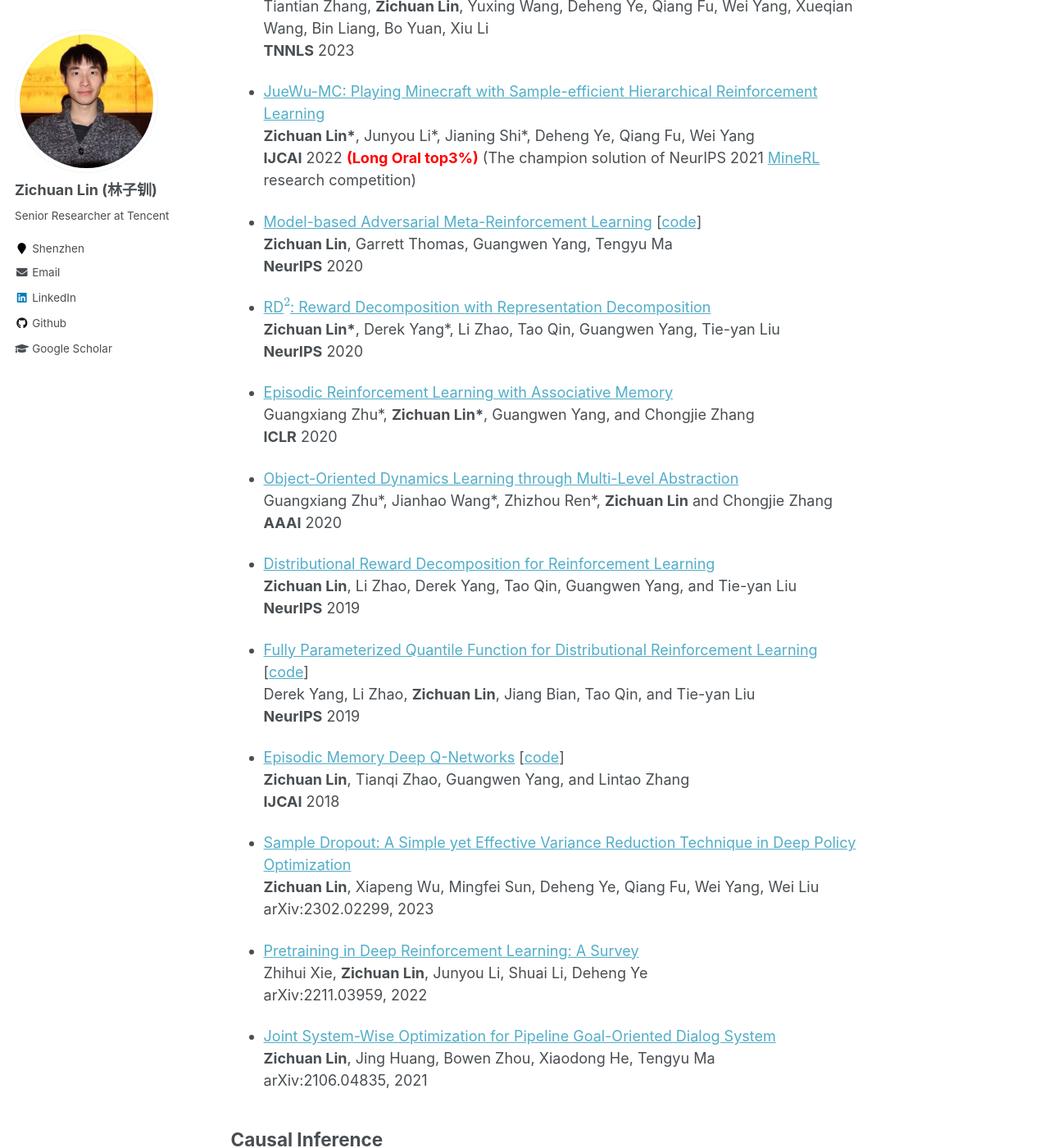
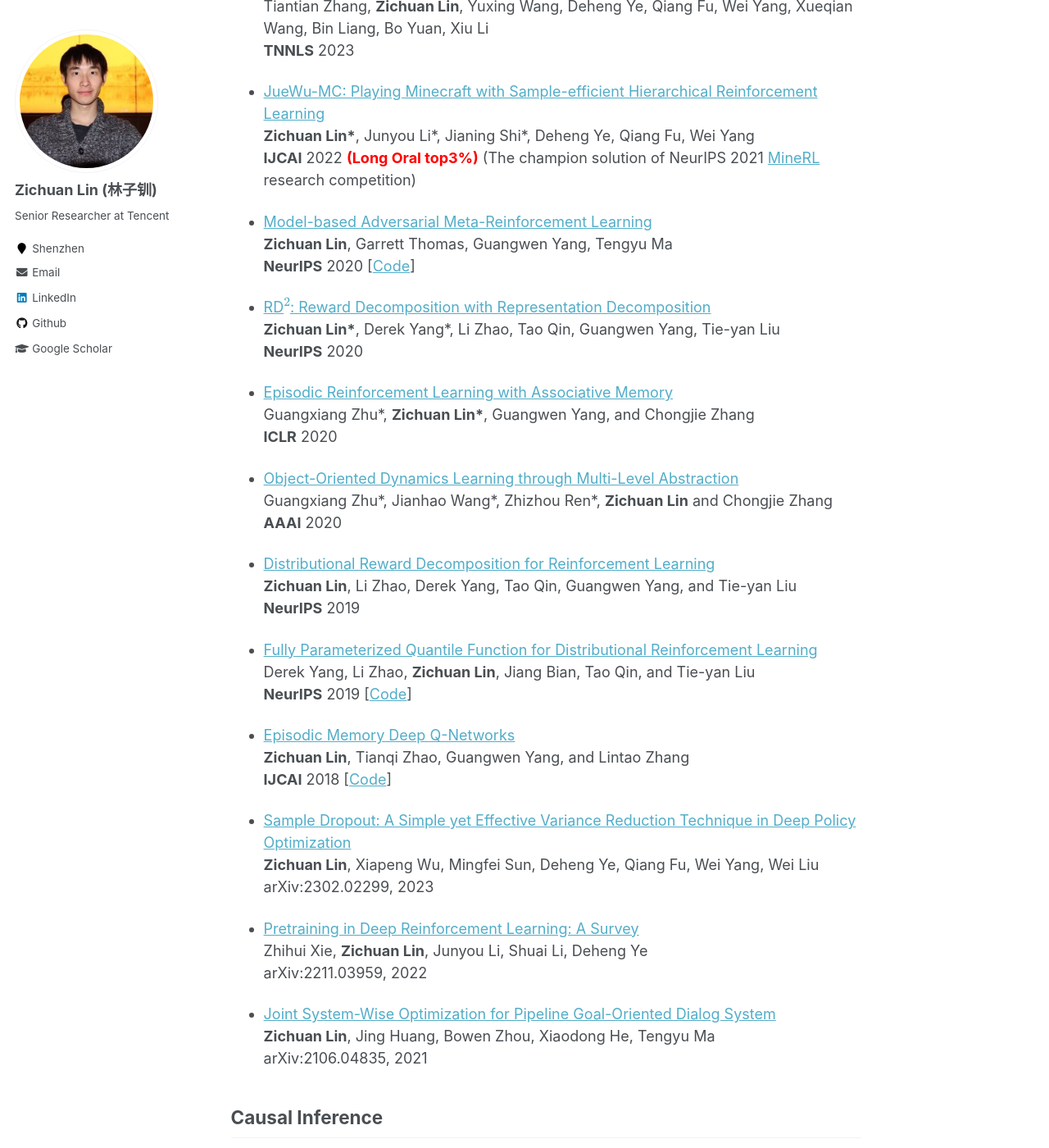
Before and after one commit to LinZichuan/linzichuan.github.io, a Jekyll site: the page built from _pages/about.md, in a window 1280 px wide and 1400 px high, scrolled down 2205 px. Shown: the whole window at 82% size. Built offline with Jekyll 4.4.1, drawn with Linux system fonts in a browser that asks for light colours; formulas are drawn with MathJax 3.

```diff
--- a/_pages/about.md
+++ b/_pages/about.md
@@ -85,9 +85,9 @@ Tiantian Zhang, **Zichuan Lin**, Yuxing Wang, Deheng Ye, Qiang Fu, Wei Yang, Xue
 **IJCAI** 2022 <span style="color: red;"><strong>(Long Oral top3%)</strong></span>
 (The champion solution of NeurIPS 2021 [MineRL](https://www.aicrowd.com/challenges/neurips-2021-minerl-diamond-competition/leaderboards) research competition)
 
-- [Model-based Adversarial Meta-Reinforcement Learning](https://arxiv.org/abs/2006.08875) [[code](https://github.com/LinZichuan/AdMRL)]  <br>
+- [Model-based Adversarial Meta-Reinforcement Learning](https://arxiv.org/abs/2006.08875) <br>
 **Zichuan Lin**, Garrett Thomas, Guangwen Yang, Tengyu Ma  <br>
-**NeurIPS** 2020
+**NeurIPS** 2020 [[Code](https://github.com/LinZichuan/AdMRL)]
 
 - [RD$^2$: Reward Decomposition with Representation Decomposition](https://papers.nips.cc/paper/2020/file/82039d16dce0aab3913b6a7ac73deff7-Paper.pdf)   <br>
 **Zichuan Lin\***, Derek Yang\*, Li Zhao, Tao Qin, Guangwen Yang, Tie-yan Liu <br>
@@ -105,18 +105,18 @@ Guangxiang Zhu\*, Jianhao Wang\*, Zhizhou Ren\*, **Zichuan Lin** and Chongjie Zh
 **Zichuan Lin**, Li Zhao, Derek Yang, Tao Qin, Guangwen Yang, and Tie-yan Liu  <br>
 **NeurIPS** 2019
 
-- [Fully Parameterized Quantile Function for Distributional Reinforcement Learning](https://arxiv.org/abs/1911.02140) [[code](https://github.com/microsoft/FQF)] <br>
+- [Fully Parameterized Quantile Function for Distributional Reinforcement Learning](https://arxiv.org/abs/1911.02140) <br>
 Derek Yang, Li Zhao, **Zichuan Lin**, Jiang Bian, Tao Qin, and Tie-yan Liu  <br>
-**NeurIPS** 2019
+**NeurIPS** 2019 [[Code](https://github.com/microsoft/FQF)]
 
 <!--
 - [Unified Policy Optimization for Robust Reinforcement Learning](http://proceedings.mlr.press/v101/lin19a.html)  <br>
 **Zichuan Lin**, Li Zhao, Jiang Bian, Tao Qin, and Guangwen Yang  <br>
 ACML 2019 **(Oral)**
 -->
-- [Episodic Memory Deep Q-Networks](https://arxiv.org/abs/1805.07603) [[code](https://github.com/LinZichuan/emdqn)]  <br>
+- [Episodic Memory Deep Q-Networks](https://arxiv.org/abs/1805.07603)  <br>
 **Zichuan Lin**, Tianqi Zhao, Guangwen Yang, and Lintao Zhang  <br>
-**IJCAI** 2018
+**IJCAI** 2018 [[Code](https://github.com/LinZichuan/emdqn)]
 
 - [Sample Dropout: A Simple yet Effective Variance Reduction Technique in Deep Policy Optimization](https://arxiv.org/abs/2302.02299) <br>
 **Zichuan Lin**, Xiapeng Wu, Mingfei Sun, Deheng Ye, Qiang Fu, Wei Yang, Wei Liu <br>
```
